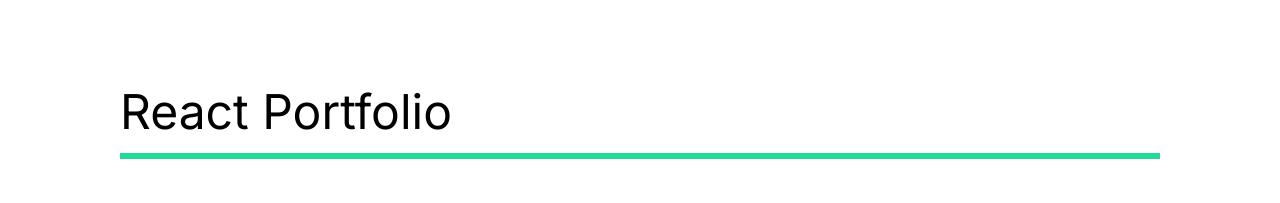
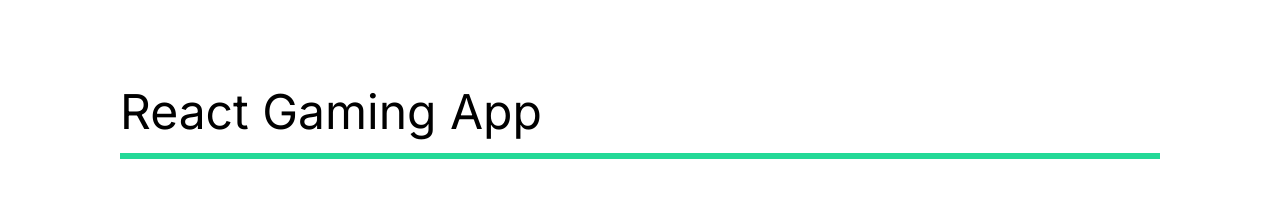
Before and after one commit to laboprod/my_portfolio, a React (Create React App) app: page /my_portfolio/work in a window 1280 px wide. Shown: the part 658-861 px from the top of the page. Built offline with nearby package versions, Linux system fonts and the light colour scheme; grey boxes are pictures that could not be loaded.

Commit message:
add react videogames website

```diff
--- a/src/projectList.js
+++ b/src/projectList.js
@@ -6,6 +6,7 @@ import introToJS from './img/introToJS.png';
 import boardgame from './img/boardgame.png';
 import googlemap from './img/googlemap.png';
 import reactmusic from './img/reactmusic.png';
+import reactgames from './img/reactgames.png';
 import reactportfolio from './img/reactportfolio.png';
 
 import link from './img/link.svg';
@@ -21,6 +22,15 @@ export const ProjectList = () => {
 			githubIcon: github,
 			github: 'https://github.com/laboprod/react_music_app',
 			description: 'A Music player in React / useState, useRef',
+		},
+		{
+			title: 'React Gaming App',
+			image: reactgames,
+			urlIcon: link,
+			url: 'https://laboprod.github.io/react_videogames_app',
+			githubIcon: github,
+			github: 'https://github.com/laboprod/react_videogames_app',
+			description: 'An Encyclopedia about videogames with Rawg API / Redux, Axios',
 		},
 		{
 			title: 'React Portfolio',
```
Also changed, not shown: src/pages/MovieDetail.js (deleted, +0 -116 lines), src/img/reactgames.png (added), 8 other files (tests, documents, lock files or other folders).
